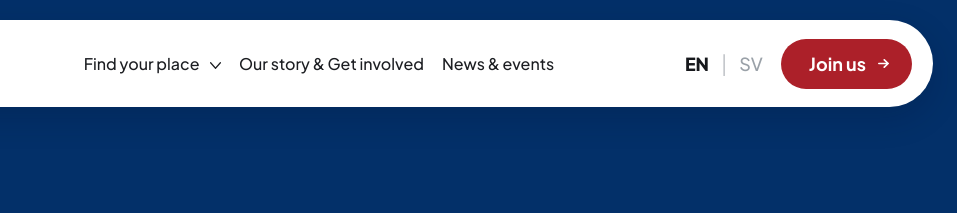
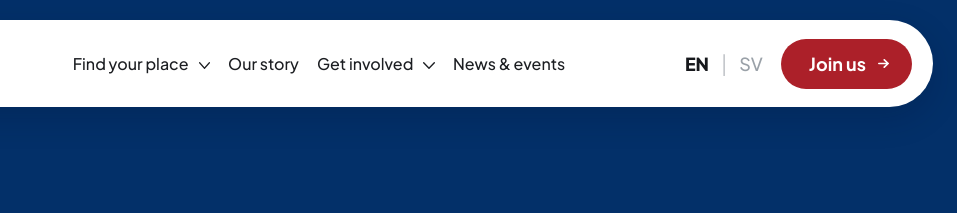
Before and after one commit to Hardeep2026/nsca-sweden, a plain HTML site: page index.html in a window 1280 px wide. Shown: the top 213 px of the page, 323-1280 px from the left. Drawn offline with nearby package versions, Linux system fonts and the light colour scheme.

Commit message:
Update index.html

```diff
--- a/index.html
+++ b/index.html
@@ -35,8 +35,8 @@
               <li><a href="family.html">Family &amp; friends</a></li>
             </ul>
           </div>
-          <a href="our-story.html">Our story & Get involved</a>
-          <!-- <a href="#involve">Get involved <img src="assets/chevron.svg" alt="" width="11.5" height="10.75" /></a> -->
+          <a href="our-story.html">Our story </a>
+          <a href="get-involved.html">Get involved <img src="assets/chevron.svg" alt="" width="11.5" height="10.75" /></a>
           <a href="news-events.html">News &amp; events</a>
           <!-- <a href="#resources">Resources <img src="assets/chevron.svg" alt="" width="11.5" height="10.75" /></a> -->
         </div>
```
